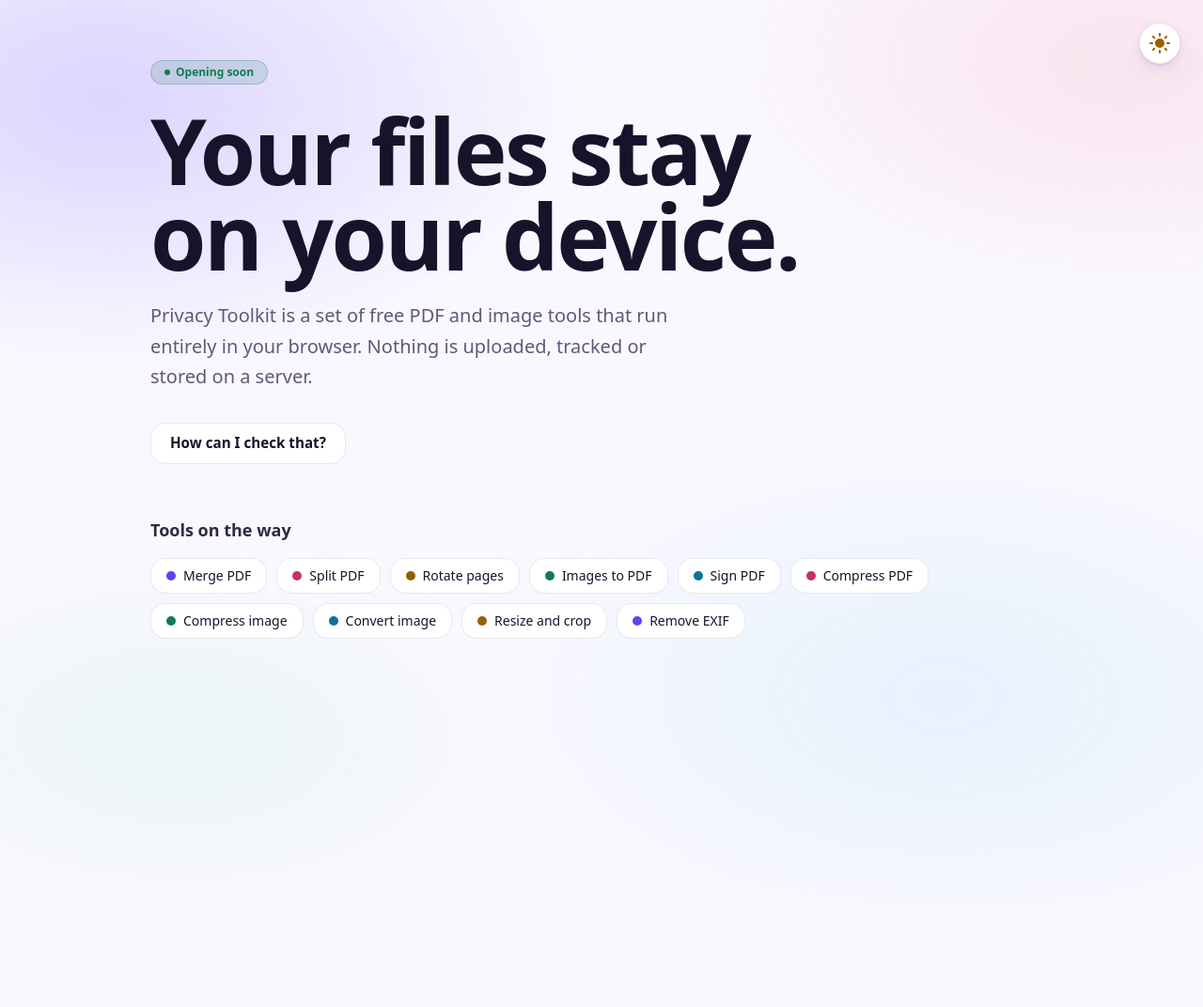
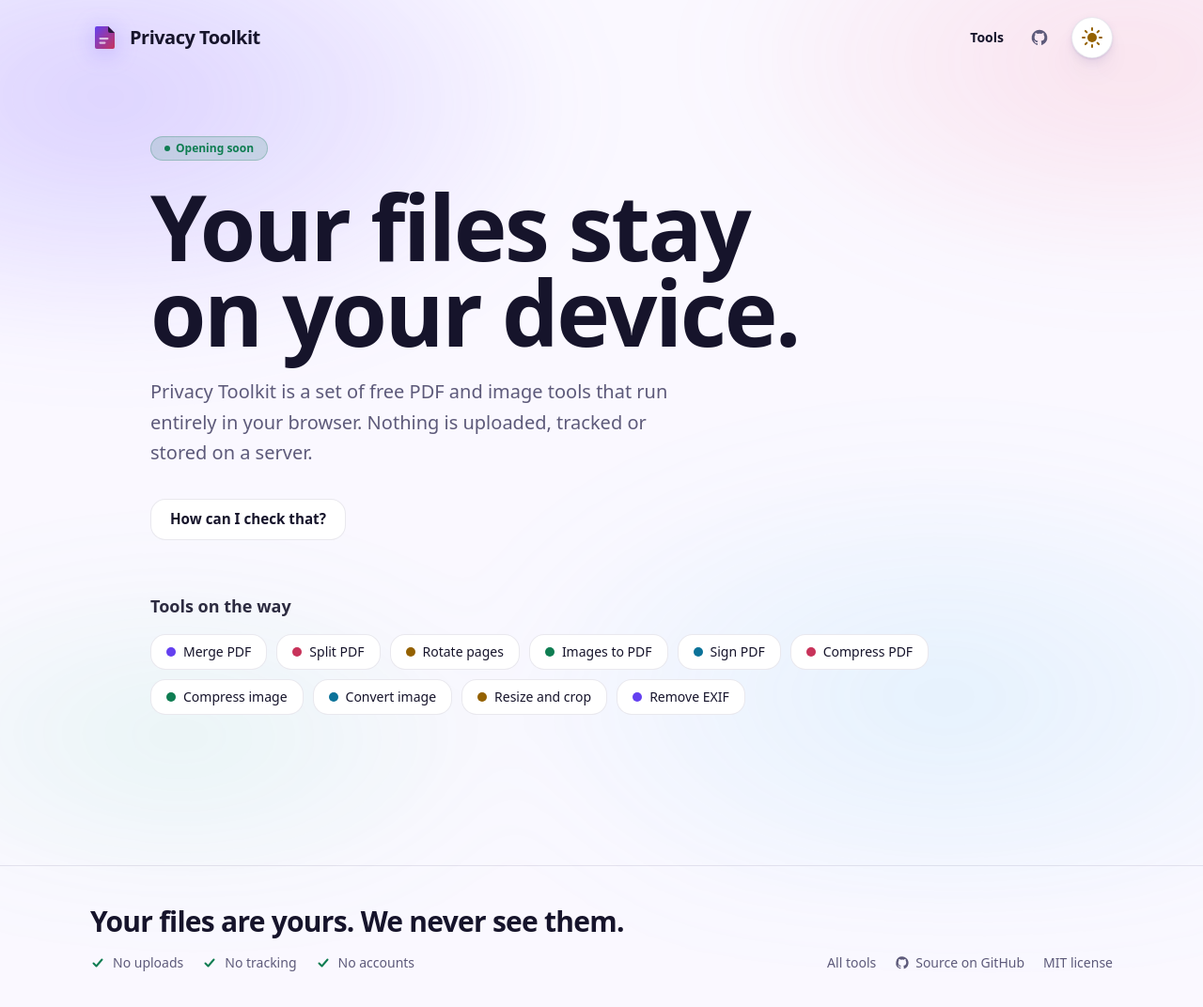
Before and after one commit to siddichandu02/privacy-toolkit, a React (Vite) app: page /#/ in a window 1280 px wide. Shown: the top 1072 px of the page at 94% size. Before the commit the page ends 800 px from the top, so only its background shows below. Built offline with nearby package versions, Linux system fonts and the light colour scheme.

Commit message:
app header and footer with skip link

```diff
--- a/src/App.tsx
+++ b/src/App.tsx
@@ -1,5 +1,7 @@
 import { Outlet, Route, Routes } from 'react-router-dom';
-import { ThemeToggle } from './components/ThemeToggle';
+import { Footer } from './components/layout/Footer';
+import { Header } from './components/layout/Header';
+import { MAIN_ID, SkipLink } from './components/layout/SkipLink';
 import Home from './routes/Home';
 import NotFound from './routes/NotFound';
 import ToolPage from './routes/ToolPage';
@@ -8,12 +10,14 @@ function Layout() {
   return (
     <>
       <div className="mesh" aria-hidden="true" />
-      <div className="fixed top-4 right-4 z-20 sm:top-6 sm:right-6">
-        <ThemeToggle />
+      <SkipLink />
+      <div className="relative z-10 flex min-h-dvh flex-col">
+        <Header />
+        <main id={MAIN_ID} tabIndex={-1} className="flex-1 outline-none">
+          <Outlet />
+        </main>
+        <Footer />
       </div>
-      <main className="relative z-10 min-h-dvh">
-        <Outlet />
-      </main>
     </>
   );
 }
--- /dev/null
+++ b/src/components/layout/Footer.tsx
@@ -0,0 +1,60 @@
+import { Link } from 'react-router-dom';
+import { GitHubIcon, REPO_URL } from './Header';
+
+const PROMISES = ['No uploads', 'No tracking', 'No accounts'];
+
+export function Footer() {
+  return (
+    <footer className="relative z-10 mt-24 border-t border-line">
+      <div className="mx-auto grid max-w-6xl gap-8 px-4 py-10 sm:px-8 md:grid-cols-[1fr_auto] md:items-end">
+        <div>
+          <p className="font-display text-2xl leading-tight font-bold tracking-tight text-balance sm:text-3xl">
+            Your files are yours. We never see them.
+          </p>
+          <ul
+            className="mt-4 flex flex-wrap gap-x-5 gap-y-2 text-sm text-muted"
+            aria-label="Our promise"
+          >
+            {PROMISES.map((p) => (
+              <li key={p} className="flex items-center gap-2">
+                <svg viewBox="0 0 16 16" className="size-4 text-mint" aria-hidden="true">
+                  <path
+                    d="m3.5 8.5 3 3 6-7"
+                    fill="none"
+                    stroke="currentColor"
+                    strokeWidth="2"
+                    strokeLinecap="round"
+                    strokeLinejoin="round"
+                  />
+                </svg>
+                {p}
+              </li>
+            ))}
+          </ul>
+        </div>
+        <div className="flex flex-wrap items-center gap-x-5 gap-y-2 text-sm text-muted">
+          <Link to="/" className="rounded-md transition-colors hover:text-fg">
+            All tools
+          </Link>
+          <a
+            href={REPO_URL}
+            target="_blank"
+            rel="noreferrer"
+            className="inline-flex items-center gap-1.5 rounded-md transition-colors hover:text-fg"
+          >
+            <GitHubIcon className="size-4" />
+            Source on GitHub
+          </a>
+          <a
+            href={`${REPO_URL}/blob/main/LICENSE`}
+            target="_blank"
+            rel="noreferrer"
+            className="rounded-md transition-colors hover:text-fg"
+          >
+            MIT license
+          </a>
+        </div>
+      </div>
+    </footer>
+  );
+}
--- /dev/null
+++ b/src/components/layout/Header.tsx
@@ -0,0 +1,81 @@
+import { motion, useReducedMotion } from 'framer-motion';
+import { useEffect, useState } from 'react';
+import { Link, NavLink } from 'react-router-dom';
+import { ThemeToggle } from '../ThemeToggle';
+import { WordmarkIcon } from './Wordmark';
+
+export const REPO_URL = 'https://github.com/siddichandu02/privacy-toolkit';
+
+/** Sticky top bar. It stays transparent at the top and frosts once you scroll. */
+export function Header() {
+  const [scrolled, setScrolled] = useState(false);
+  const reduced = useReducedMotion();
+
+  useEffect(() => {
+    const onScroll = () => setScrolled(window.scrollY > 8);
+    onScroll();
+    window.addEventListener('scroll', onScroll, { passive: true });
+    return () => window.removeEventListener('scroll', onScroll);
+  }, []);
+
+  return (
+    <header
+      className={`sticky top-0 z-30 border-b transition-[background-color,border-color,backdrop-filter] duration-300 ${
+        scrolled
+          ? 'border-line bg-canvas/70 backdrop-blur-xl backdrop-saturate-150'
+          : 'border-transparent'
+      }`}
+    >
+      <div className="mx-auto flex h-16 max-w-6xl items-center gap-3 px-4 sm:h-20 sm:px-8">
+        <Link
+          to="/"
+          className="group mr-auto flex items-center gap-2.5 rounded-xl"
+          aria-label="Privacy Toolkit, home"
+        >
+          <motion.span
+            className="flex items-center gap-2.5"
+            initial="rest"
+            animate="rest"
+            whileHover={reduced ? undefined : 'hover'}
+          >
+            <WordmarkIcon className="size-8 drop-shadow-[0_4px_12px_rgb(124_92_255/0.35)]" />
+            <span className="font-display text-lg leading-none font-bold tracking-tight sm:text-xl">
+              Privacy Toolkit
+            </span>
+          </motion.span>
+        </Link>
+        <nav aria-label="Main" className="flex items-center gap-1">
+          <NavLink
+            to="/"
+            end
+            className={({ isActive }) =>
+              `hidden rounded-xl px-3 py-2 text-sm font-semibold transition-colors sm:block ${
+                isActive ? 'text-fg' : 'text-muted hover:text-fg'
+              }`
+            }
+          >
+            Tools
+          </NavLink>
+          <a
+            href={REPO_URL}
+            target="_blank"
+            rel="noreferrer"
+            className="grid size-11 place-items-center rounded-full text-muted transition-colors hover:text-fg"
+            aria-label="Source code on GitHub (opens in a new tab)"
+          >
+            <GitHubIcon className="size-5" />
+          </a>
+        </nav>
+        <ThemeToggle />
+      </div>
+    </header>
+  );
+}
+
+export function GitHubIcon({ className = '' }: { className?: string }) {
+  return (
+    <svg viewBox="0 0 24 24" className={className} fill="currentColor" aria-hidden="true">
+      <path d="M12 2a10 10 0 0 0-3.16 19.49c.5.09.68-.22.68-.48v-1.7c-2.78.6-3.37-1.34-3.37-1.34-.45-1.16-1.11-1.47-1.11-1.47-.91-.62.07-.6.07-.6 1 .07 1.53 1.03 1.53 1.03.9 1.52 2.34 1.08 2.91.83.09-.65.35-1.08.63-1.33-2.22-.25-4.55-1.11-4.55-4.94 0-1.09.39-1.98 1.03-2.68-.1-.25-.45-1.27.1-2.65 0 0 .84-.27 2.75 1.02a9.58 9.58 0 0 1 5 0c1.91-1.29 2.75-1.02 2.75-1.02.55 1.38.2 2.4.1 2.65.64.7 1.03 1.59 1.03 2.68 0 3.84-2.34 4.68-4.57 4.93.36.31.68.92.68 1.85v2.74c0 .27.18.58.69.48A10 10 0 0 0 12 2Z" />
+    </svg>
+  );
+}
--- /dev/null
+++ b/src/components/layout/SkipLink.tsx
@@ -0,0 +1,26 @@
+import type { MouseEvent } from 'react';
+
+export const MAIN_ID = 'main';
+
+/**
+ * First focusable element on the page. A plain "#main" href would be read as
+ * a route by the hash router, so focus is moved by hand instead.
+ */
+export function SkipLink() {
+  const skip = (e: MouseEvent<HTMLAnchorElement>) => {
+    e.preventDefault();
+    const main = document.getElementById(MAIN_ID);
+    main?.focus();
+    main?.scrollIntoView();
+  };
+
+  return (
+    <a
+      href={`#${MAIN_ID}`}
+      onClick={skip}
+      className="fixed top-3 left-3 z-50 -translate-y-24 rounded-control bg-violet-fill px-4 py-2.5 font-semibold text-on-violet shadow-lifted transition-transform focus-visible:translate-y-0"
+    >
+      Skip to content
+    </a>
+  );
+}
--- /dev/null
+++ b/src/components/layout/Wordmark.tsx
@@ -0,0 +1,32 @@
+import { motion } from 'framer-motion';
+
+/**
+ * A sheet of paper with its corner folded over, the same paper-craft family as
+ * Pip. The fold lifts when a parent motion element enters its "hover" variant.
+ */
+export function WordmarkIcon({ className = '' }: { className?: string }) {
+  return (
+    <motion.svg viewBox="0 0 32 32" className={className} aria-hidden="true">
+      <defs>
+        <linearGradient id="wm-sheet" x1="0" y1="0" x2="1" y2="1">
+          <stop offset="0" stopColor="var(--violet)" />
+          <stop offset="1" stopColor="var(--coral)" />
+        </linearGradient>
+      </defs>
+      <path
+        d="M7 4h12l7 7v15a2 2 0 0 1-2 2H7a2 2 0 0 1-2-2V6a2 2 0 0 1 2-2Z"
+        fill="url(#wm-sheet)"
+      />
+      <motion.path
+        d="M19 4v5a2 2 0 0 0 2 2h5Z"
+        fill="var(--fg)"
+        opacity="0.85"
+        style={{ transformOrigin: '19px 11px' }}
+        variants={{ rest: { scale: 1 }, hover: { scale: 1.25 } }}
+        transition={{ type: 'spring', stiffness: 400, damping: 14 }}
+      />
+      <rect x="9.5" y="16" width="10" height="2.2" rx="1.1" fill="var(--canvas)" opacity="0.7" />
+      <rect x="9.5" y="20.5" width="7" height="2.2" rx="1.1" fill="var(--canvas)" opacity="0.7" />
+    </motion.svg>
+  );
+}
```
Also changed, not shown: 1 other file (tests, documents, lock files or other folders).
